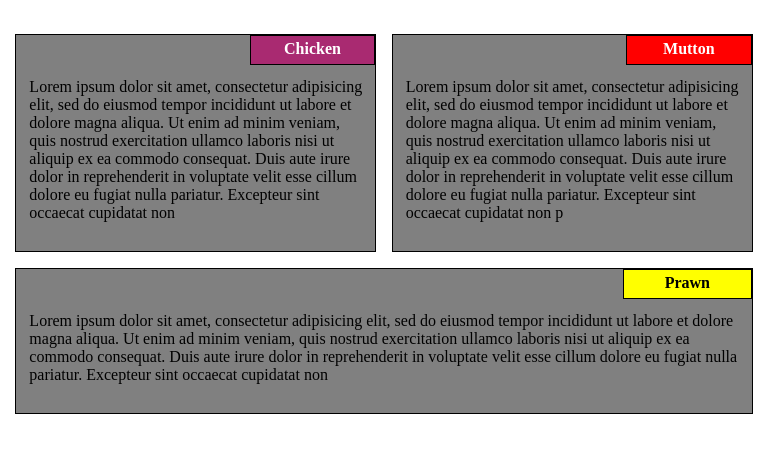
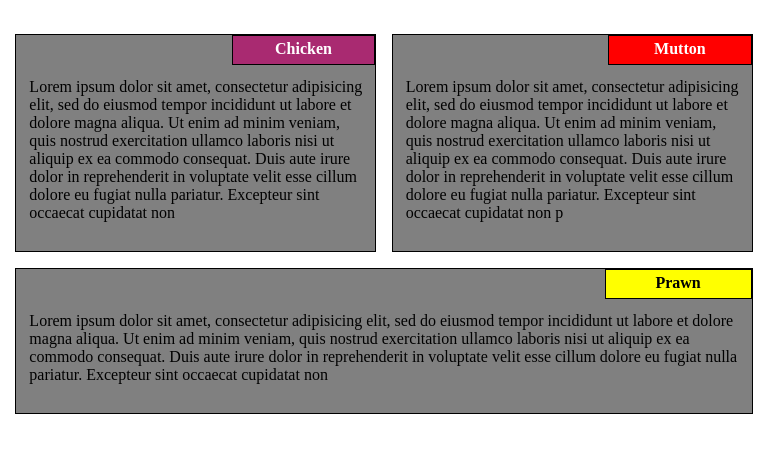
Before and after one commit to Trinadh21/My_assignments, a plain HTML site: page module2_assignment/index.html in a window 768 px wide. Shown: the part 79-532 px from the top of the page. Drawn offline with Linux system fonts and the light colour scheme.

Commit message:
Updated recipe box sizees

```diff
--- a/module2_assignment/css/styles.css
+++ b/module2_assignment/css/styles.css
@@ -25,7 +25,7 @@ body{
 
 .recipe
 {
-	width: 35%;
+	width: 40%;
 	border:1px solid black;
 	height:30px;
 	color:white;
@@ -63,7 +63,7 @@ body{
 	}
 	.block2 .recipe
 	{
-		width:17.5%;
+		width:20%;
 	}
 }
 @media(max-width: 767px)
```
